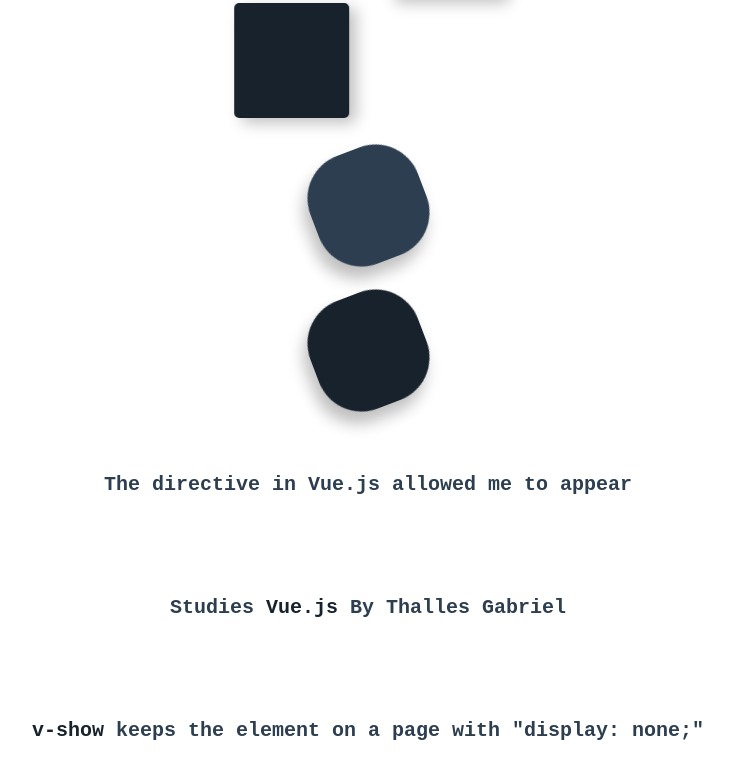
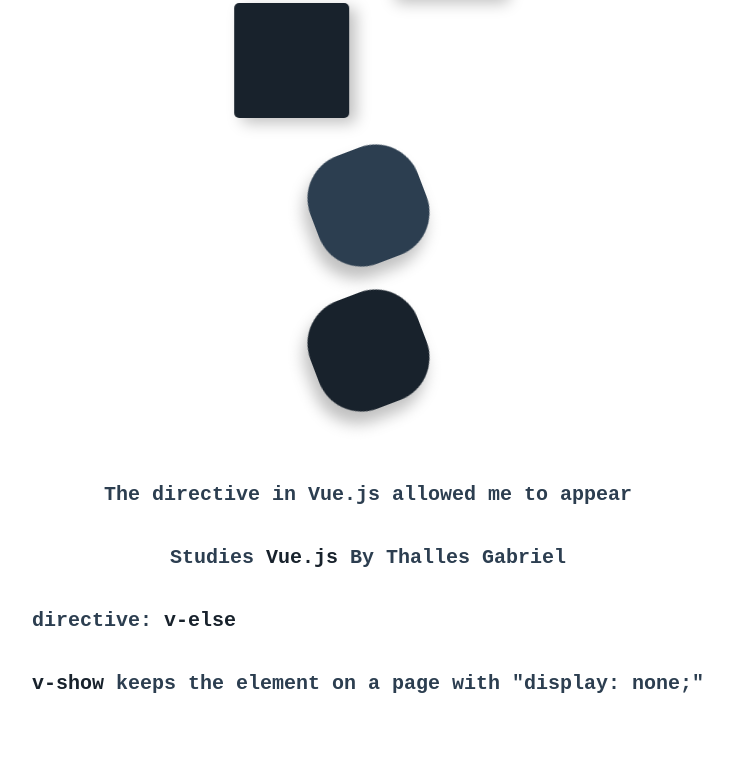
Before and after one commit to thallesyasmim/Vue.js-Studies, a Vue app: page / in a window 1280 px wide. Shown: the part 328-1106 px from the top of the page, without its empty margins (272-1005 px from the left). After the commit the page ends 1051 px from the top, so only its background shows below. Built offline with nearby package versions, Linux system fonts and the light colour scheme.

Commit message:
Add directive v-else

```diff
--- a/src/components/Footer.vue
+++ b/src/components/Footer.vue
@@ -3,8 +3,11 @@
         <footer v-if="footer && !directive"> <!-- Directive: Attribute that does not exist in HTML -->
             Studies <span>{{ footer.framework }}</span> By {{ footer.author }}
         </footer>
-        <footer v-else-if="!footer && directive">
+        <footer id="one" v-else-if="!footer && directive">
             {{ directive }}
+        </footer>
+         <footer v-else>
+             directive: <span>v-else</span>
         </footer>
         <footer v-show="!footer && !directive">
             <span>v-show</span> keeps the element on a page with "display: none;"
@@ -24,7 +27,7 @@ export default {
 
 <style scoped>
     footer {
-        padding: 50px 0;
+        padding: 20px 0;
         font-family: monospace;
         font-size: 20px;
         font-weight: 700;
@@ -34,4 +37,8 @@ export default {
     footer span {
         color: #18222c;
     }
+
+    #one {
+        margin-top: 40px;
+    }
 </style>>
```
